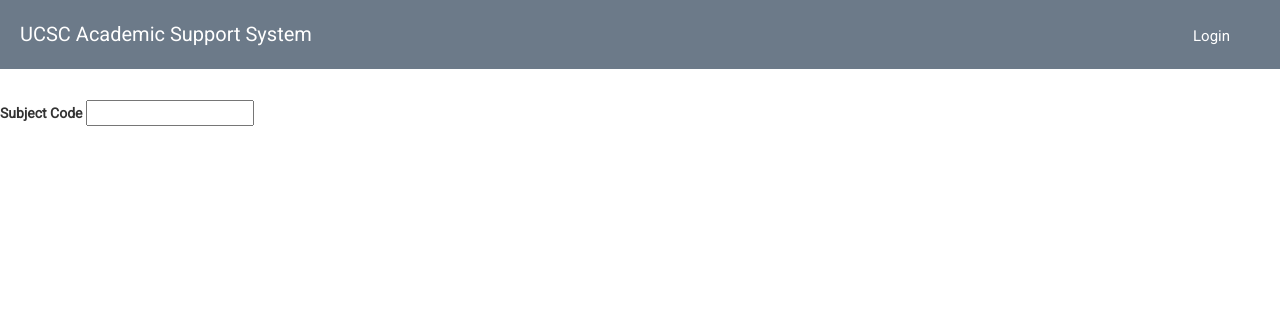
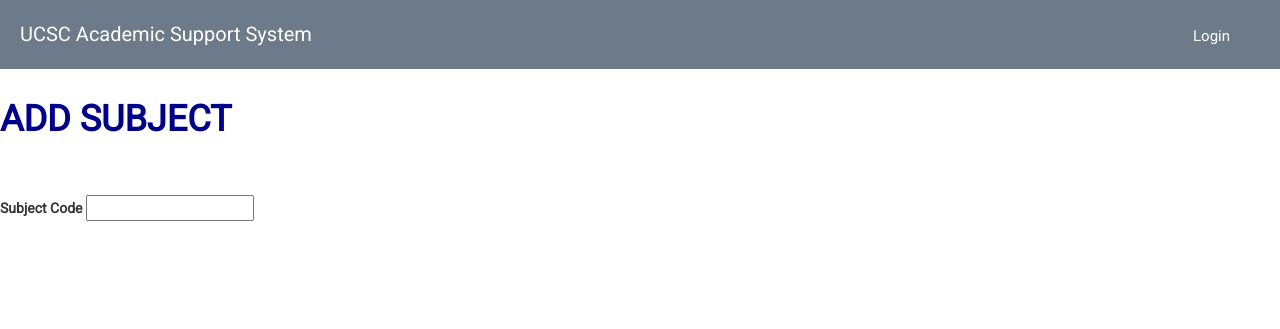
Before and after one commit to kaneeldias/GroupProject, a CodeIgniter app: page /GroupProject/index.php/subject/add in a window 1280 px wide. Shown: the top 329 px of the page. Run offline with CodeIgniter, Linux system fonts and the light colour scheme.

Commit message:
addSubject form edited

```diff
--- a/application/views/forms/addSubject.php
+++ b/application/views/forms/addSubject.php
@@ -1,6 +1,12 @@
 <form>
 
+    <h1>
+        <font color="#00008B">
+    <label>ADD SUBJECT</label>
+        </font>
+    </h1>
+    </br>
+    </br>
     <label>Subject Code</label>
     <input name="subjectCode">
     </br>
-</form>
```
